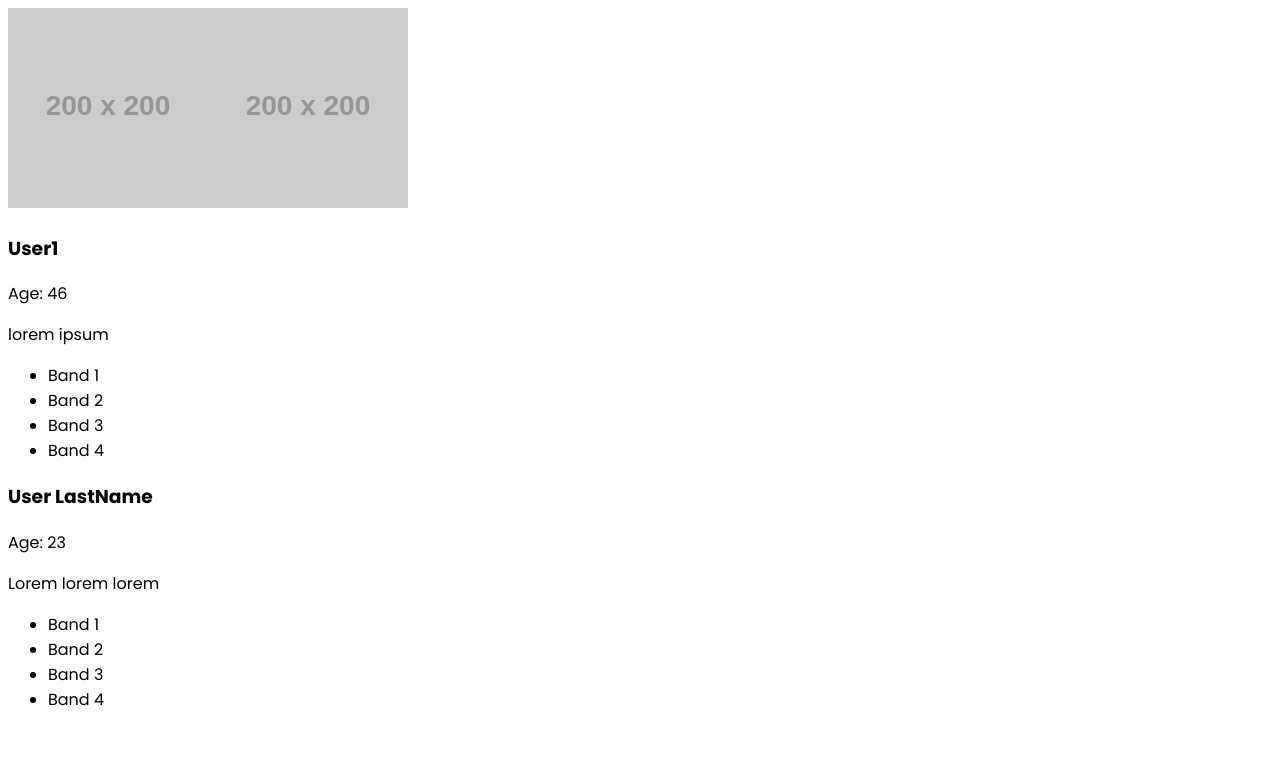
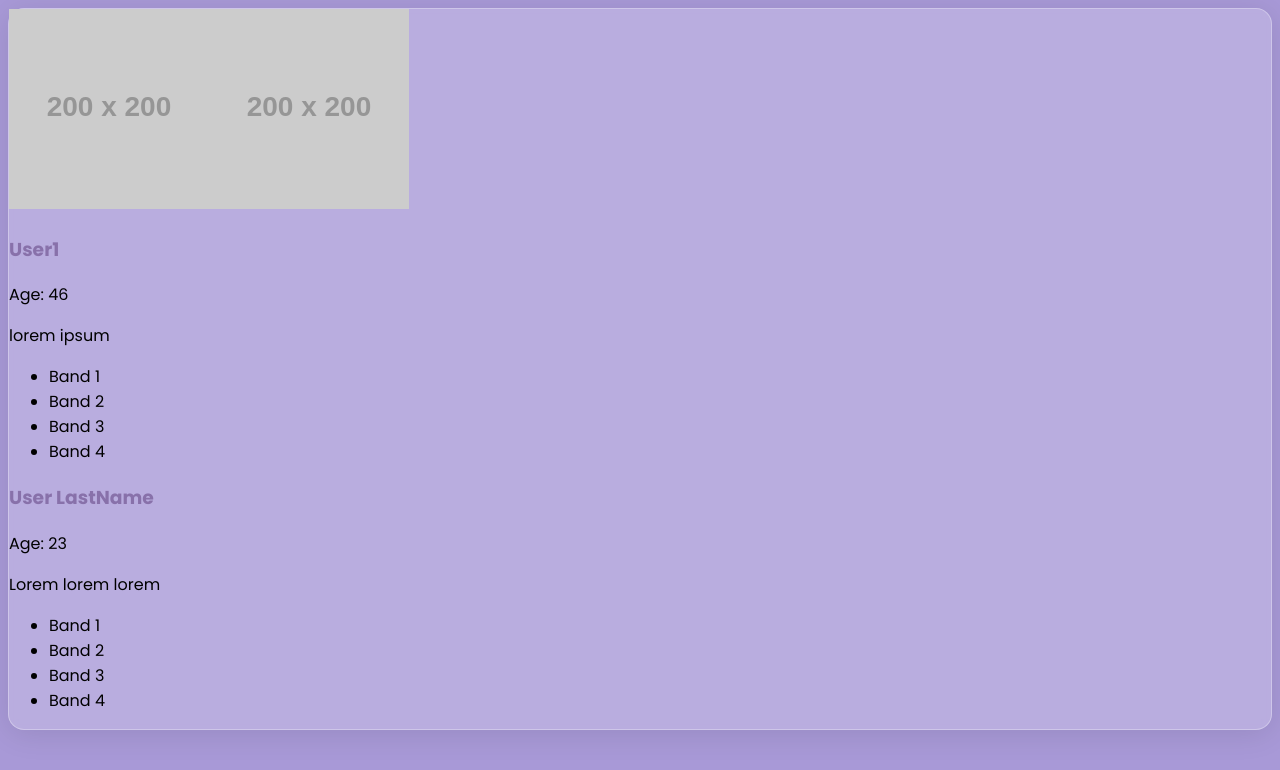
Before and after one commit to DianaAmpudia/JS-06-DOM, a plain HTML site: page index.html in a window 1280 px wide. Drawn offline with Linux system fonts and the light colour scheme; placeholder pictures from the web are drawn by us; a web font is replaced by a local one.

Commit message:
card style

```diff
--- a/styles.css
+++ b/styles.css
@@ -1,3 +1,20 @@
 * {
-    font-family: "Poppins", sans-serif;
+  font-family: "Poppins", sans-serif;
 }
+
+body {
+  background: rgb(168, 153, 215);
+}
+
+.card-title {
+  color: rgb(136, 113, 170);
+}
+
+.card {
+  background: rgba(255, 255, 255, 0.2);
+  border-radius: 16px;
+  box-shadow: 0 4px 30px rgba(0, 0, 0, 0.1);
+  backdrop-filter: blur(5px);
+  -webkit-backdrop-filter: blur(5px);
+  border: 1px solid rgba(255, 255, 255, 0.3);
+}
```
